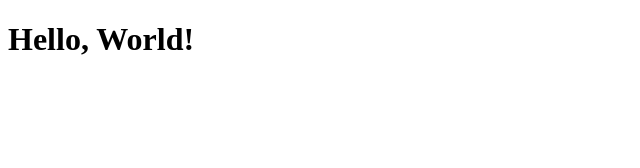
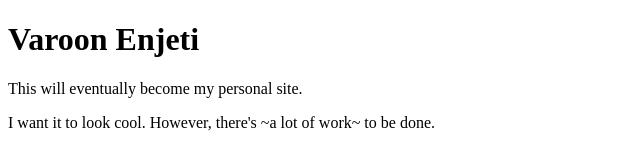
Before and after one commit to varoon-enjeti/varoon-enjeti.github.io, a plain HTML site: page index.html in a window 1280 px wide. Shown: the whole page, without its empty margins (0-640 px from the left). Drawn offline with Linux system fonts and the light colour scheme.

Commit message:
Add files via upload

```diff
--- a/index.html
+++ b/index.html
@@ -9,4 +9,8 @@
     <title>Varoon Enjeti</title>
 </head>
 
-<h1>Hello, World!</h1>
+<h1>Varoon Enjeti</h1>
+<div>
+    <p>This will eventually become my personal site.</p>
+    <p>I want it to look cool. However, there's ~a lot of work~ to be done.</p>
+</div>
```
